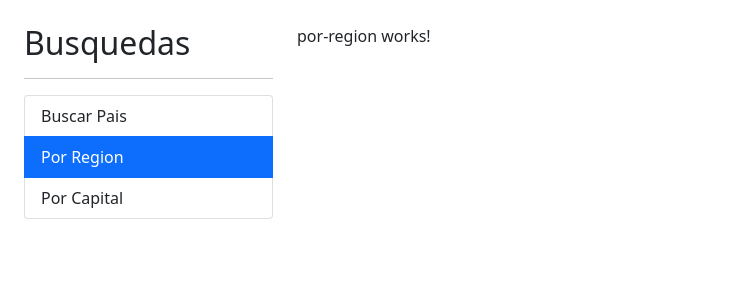
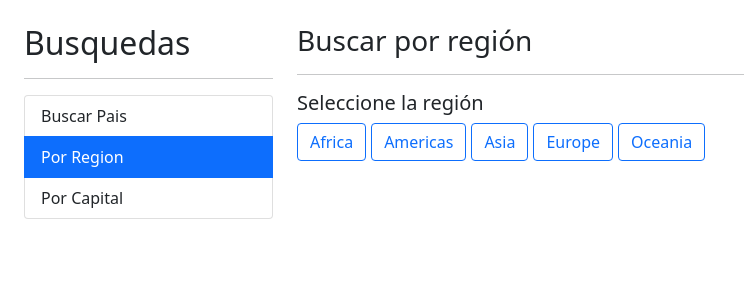
Before and after one commit to meana/paisesApp, an Angular app: page /region in a window 1280 px wide. Shown: the top 300 px of the page, without its empty margins (0-744 px from the left). Built offline with nearby package versions, Linux system fonts and the light colour scheme.

Commit message:
region component

```diff
--- a/src/app/pais/pages/por-region/por-region.component.html
+++ b/src/app/pais/pages/por-region/por-region.component.html
@@ -1 +1,30 @@
-<p>por-region works!</p>
+
+<h3>Buscar por región <small> {{ regionActiva | titlecase }} </small></h3>
+<hr>
+
+<h5>Seleccione la región</h5>
+
+<div class="row">
+    <div class="col">
+        <!--[class.btn-primary]="region===regionActiva"-->
+        <!--
+            [ngClass]="{
+                    'btn-primary':  regionActiva === region,
+                    'btn-outline-primary':  regionActiva !== region
+                }"
+        -->
+        <button *ngFor="let region of regiones"
+                [class]="getClaseCss(region)"
+                (click)="activarRegion(region)"> {{region | titlecase}} </button>
+    </div>
+</div>
+
+<div *ngIf="hayError" class="alert alert-danger">
+    No se encontró nada con el término {{regionActiva}}
+</div>
+
+<div *ngIf="paises.length>0" class="row">
+    <div class="col">
+        <app-pais-tabla [paises]="paises"></app-pais-tabla>
+    </div>
+</div>
--- a/src/app/pais/pages/por-region/por-region.component.ts
+++ b/src/app/pais/pages/por-region/por-region.component.ts
@@ -1,16 +1,45 @@
-import { Component, OnInit } from '@angular/core';
+import { Component } from '@angular/core';
+import { Country } from '../../interfaces/pais.interface';
+import { PaisService } from '../../services/pais.service';
 
 @Component({
   selector: 'app-por-region',
   templateUrl: './por-region.component.html',
-  styles: [
-  ]
+  styles: [`
+    button {
+      margin-right: 5px
+    }
+  `]
 })
-export class PorRegionComponent implements OnInit {
+export class PorRegionComponent {
 
-  constructor() { }
+  regiones: string[] = ['africa', 'americas', 'asia', 'europe', 'oceania'];
+  regionActiva: string = '';
+  paises: Country[] = [];
+  hayError: boolean = false;
 
-  ngOnInit(): void {
+  constructor(private paisService: PaisService) { }
+
+  getClaseCss(region: string): string{
+    return (region === this.regionActiva)
+              ? 'btn btn-primary'
+              : 'btn btn-outline-primary';
   }
 
+  activarRegion(region: string){
+    if(region == this.regionActiva){
+      return;
+    }
+    this.regionActiva = region;
+    this.paises = [];
+    this.paisService.buscarRegion(this.regionActiva).subscribe(resp => {
+      console.log(resp);
+      this.paises = resp;
+    }, err => {
+      this.hayError = true;
+      this.paises = []
+    })
+  }
+
+
 }
--- a/src/app/pais/services/pais.service.ts
+++ b/src/app/pais/services/pais.service.ts
@@ -1,5 +1,5 @@
 import { Injectable } from '@angular/core';
-import { HttpClient } from '@angular/common/http';
+import { HttpClient, HttpParams } from '@angular/common/http';
 import { Observable } from 'rxjs';
 import { Country } from '../interfaces/pais.interface';
 
@@ -10,16 +10,20 @@
   //https://restcountries.eu/rest/v2/name/united
   private apiUrl: string = 'https://restcountries.eu/rest/v2';
 
+  get httParams(){
+    return new HttpParams().set('fields', 'name;capital;alpha2Code;flag;population');
+  }
+
   constructor(private http: HttpClient) { }
 
   buscarPais(termino: string): Observable<Country[]> {
     const url = `${this.apiUrl}/name/${termino}`;
-    return this.http.get<Country[]>(url);
+    return this.http.get<Country[]>(url, {params: this.httParams});
   }
 
   buscarCapital(termino: string): Observable<Country[]> {
     const url = `${this.apiUrl}/capital/${termino}`;
-    return this.http.get<Country[]>(url);
+    return this.http.get<Country[]>(url, {params: this.httParams});
   }
 
   getPaisPorAlpha(id: string): Observable<Country> {
@@ -27,5 +31,9 @@
     return this.http.get<Country>(url);
   }
 
+  buscarRegion(region: string): Observable<Country[]> {
+    const url = `${this.apiUrl}/region/${region}`;
+    return this.http.get<Country[]>(url, {params: this.httParams});
+  }
 
 }
--- a/src/index.html
+++ b/src/index.html
@@ -8,6 +8,7 @@
   <link rel="icon" type="image/x-icon" href="favicon.ico">
   <!-- CSS only -->
   <link href="https://cdn.jsdelivr.net/npm/bootstrap@5.0.1/dist/css/bootstrap.min.css" rel="stylesheet" integrity="sha384-+0n0xVW2eSR5OomGNYDnhzAbDsOXxcvSN1TPprVMTNDbiYZCxYbOOl7+AMvyTG2x" crossorigin="anonymous">
+  <link rel="stylesheet" href="https://cdnjs.cloudflare.com/ajax/libs/animate.css/4.1.1/animate.min.css"/>
 </head>
 <body>
   <app-root></app-root>
```
